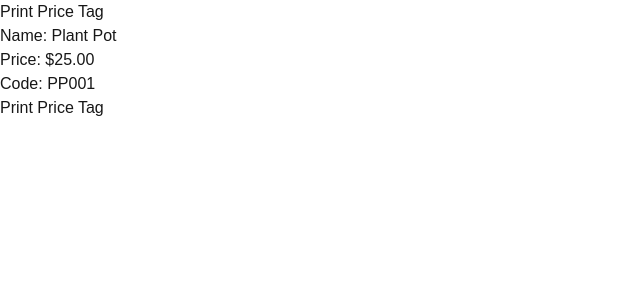
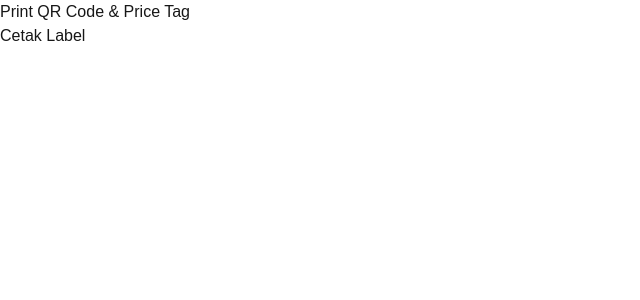
Before and after one commit to Yoa-Lanaa/xp, a Next.js app: page / in a window 1280 px wide. Shown: the top 300 px of the page, without its empty margins (0-640 px from the left). Built offline with nearby package versions, Linux system fonts and the light colour scheme.

Commit message:
big change

```diff
--- a/app/page.tsx
+++ b/app/page.tsx
@@ -1,80 +1,58 @@
-"use client";
+"use client"
+import { useState } from "react";
 
-import React, { useState } from "react";
+const PrintLabel = () => {
+  const [status, setStatus] = useState("");
 
-const PrintPriceTag: React.FC = () => {
-  const [product] = useState<{
-    name: string;
-    price: string;
-    code: string;
-  }>({
-    name: "Plant Pot",
-    price: "25.00",
-    code: "PP001",
-  });
+  // Template ZPL untuk QR Code dan Price Tag
+  const zplData = `
+    ^XA
+    ^FO100,100
+    ^BQN,2,10
+    ^FDMM,A123456789^FS
+    ^FO100,250
+    ^A0N,50,50
+    ^FDPrice: $19.99^FS
+    ^XZ
+  `;
 
-  const printViaUSB = async () => {
+  const printLabel = async () => {
     try {
-      // Request device with appropriate filters
+      setStatus("Mencari printer...");
+      // Akses printer via WebUSB API
       const device = await navigator.usb.requestDevice({
-        filters: [{ vendorId: 0x2d37, productId: 0x83d7 }],
+        filters: [{ vendorId: 0x2d37 }], // Gantilah vendorId sesuai dengan printer Anda
       });
+      setStatus("Printer ditemukan!");
 
-      console.log("Device selected: ", device);
+      // Membuka koneksi dengan printer
+      await device.open();
+      await device.selectConfiguration(1);
+      await device.claimInterface(0);
 
-      // Open the device
-      await device.open();
-      console.log("Device opened");
+      // Kirim data ZPL ke printer
+      const writer = new TextEncoder();
+      const zplArray = writer.encode(zplData);
+      await device.transferOut(1, zplArray);
+      setStatus("Perintah cetak terkirim!");
 
-      // Select configuration
-      await device.selectConfiguration(1);
-      console.log("Configuration selected");
-
-      // Claim interface
-      await device.claimInterface(0);
-      console.log("Interface claimed");
-
-      const zpl = `
-        ^XA
-        ^FO50,50^A0N,50,50^FDPrice Tag^FS
-        ^FO50,120^A0N,40,40^FDName: ${product.name}^FS
-        ^FO50,170^A0N,40,40^FDPrice: $${product.price}^FS
-        ^FO50,220^A0N,40,40^FDCode: ${product.code}^FS
-        ^XZ
-      `;
-
-      // Prepare data for transfer
-      const encoder = new TextEncoder();
-      const data = encoder.encode(zpl);
-
-      // Send the ZPL data to the USB device
-      await device.transferOut(2, data);
-      console.log("Data sent");
-
-      alert("Printed successfully!");
+      // Menutup koneksi setelah selesai
+      await device.close();
     } catch (error) {
-      console.error("Error printing:", error);
-      if (error instanceof DOMException && error.name === "SecurityError") {
-        alert(
-          "Access to the USB device was denied. Ensure you're on HTTPS and check browser permissions."
-        );
-      } else {
-        alert("Failed to print. Check the console for more details.");
-      }
+      console.error("Error mencetak label:", error);
+      setStatus(
+        "Gagal menghubungkan ke printer. Pastikan Anda memberikan izin akses ke perangkat."
+      );
     }
   };
 
   return (
     <div>
-      <h1>Print Price Tag</h1>
-      <div>
-        <p>Name: {product.name}</p>
-        <p>Price: ${product.price}</p>
-        <p>Code: {product.code}</p>
-      </div>
-      <button onClick={printViaUSB}>Print Price Tag</button>
+      <h1>Print QR Code & Price Tag</h1>
+      <button onClick={printLabel}>Cetak Label</button>
+      <p>{status}</p>
     </div>
   );
 };
 
-export default PrintPriceTag;
+export default PrintLabel;
```
Also changed, not shown: package.json (+5 -4 lines), 1 other file (tests, documents, lock files or other folders).
